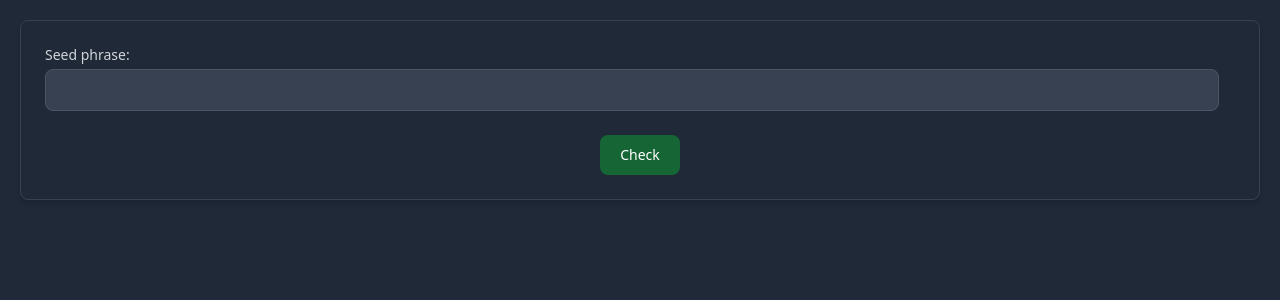
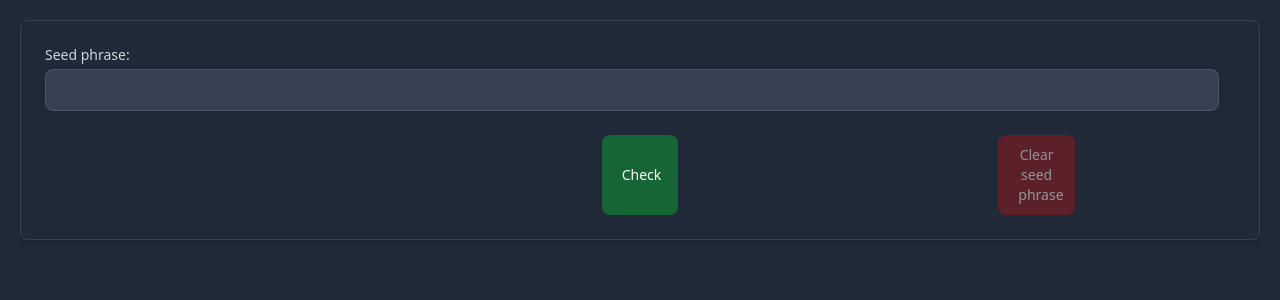
Before and after one commit to Nebyt/Mechanica-Cuniculus, a React (Create React App) app: page / in a window 1280 px wide. Shown: the top 300 px of the page. Built offline with nearby package versions, Linux system fonts and the light colour scheme.

Commit message:
added checking the seed phrase

```diff
--- a/src/components/InputField.js
+++ b/src/components/InputField.js
@@ -1,6 +1,6 @@
 import React from 'react';
 
-const InputField = ({inputLabel, currenFieldValue, onChange}) => {
+const InputField = ({inputLabel, currenFieldValue, onChange, isReadOnly}) => {
   return (
     <div className="mb-6 pr-4" id={`inputField-${inputLabel.toLowerCase().replace(/ /g, '_')}`}>
       <label
@@ -13,7 +13,24 @@ const InputField = ({inputLabel, currenFieldValue, onChange}) => {
       <input
         type="text"
         id={`input-${inputLabel.toLowerCase().replace(/ /g, '_')}`}
-        className="border text-sm rounded-lg block w-full p-2.5 bg-gray-700 border-gray-600 placeholder-gray-400 text-white focus:ring-blue-500 focus:border-blue-500"
+        className=
+          "
+          border
+          text-sm
+          rounded-lg
+          block
+          w-full
+          p-2.5
+          bg-gray-700
+          border-gray-600
+          placeholder-gray-400
+          text-white
+          focus:ring-blue-500
+          focus:border-blue-500
+          disabled:opacity-50
+          "
+        readOnly={isReadOnly}
+        disabled={isReadOnly}
         value={currenFieldValue}
         onChange={onChange}
       />
--- a/src/components/TopPart.js
+++ b/src/components/TopPart.js
@@ -4,9 +4,18 @@ const bip39 = require('../bip39.min');
 
 const TopPart = () => {
   const [seedPhraseValue, setSeedPhraseValue] = useState('');
+  const [checkedAndValid, setCheckedAndValid] = useState(false);
 
   const checkSeedPhrase = () => {
     const checkResult = bip39.validateMnemonic(`${seedPhraseValue}`);
+    if(checkResult === true){
+      setCheckedAndValid(true);
+    }
+  };
+
+  const clearSeedPhraseInput = () => {
+    setSeedPhraseValue('');
+    setCheckedAndValid(false);
   };
 
   return (
@@ -16,14 +25,58 @@ const TopPart = () => {
           <InputField
             inputLabel="Seed phrase"
             currenFieldValue={seedPhraseValue}
+            isReadOnly={checkedAndValid}
             onChange={(event) => { setSeedPhraseValue(event.target.value) }}/>
-          <div className="grid justify-items-center">
+          <div className="grid grid-cols-3 grid-rows-1">
+            <label className="text-green-600 font-extrabold">
+              {checkedAndValid
+                ? "✔  The seed phrase is valid"
+                : ""
+              }
+            </label>
             <button
               type="button"
-              className="text-white font-medium rounded-lg text-sm sm:w-auto px-5 py-2.5 text-center bg-green-800 hover:bg-green-700 focus:ring-green-600"
+              className=
+                "
+                text-white
+                font-medium
+                rounded-lg
+                text-sm
+                px-5
+                py-2.5
+                mx-40
+                text-center
+                bg-green-800
+                hover:bg-green-700
+                focus:ring-green-600
+                disabled:opacity-50
+                "
+              disabled={checkedAndValid}
               onClick={checkSeedPhrase}
             >
               Check
+            </button>
+            <button
+              type="button"
+              className=
+                "
+                text-white
+                font-medium
+                rounded-lg
+                text-sm
+                px-5
+                py-2.5
+                mx-40
+                text-center
+                bg-red-800
+                hover:bg-red-700
+                focus:ring-red-600
+                disabled:opacity-50
+                "
+              disabled={!checkedAndValid}
+              onClick={clearSeedPhraseInput}
+            >
+              Clear seed phrase
             </button>
           </div>
         </div>
```
